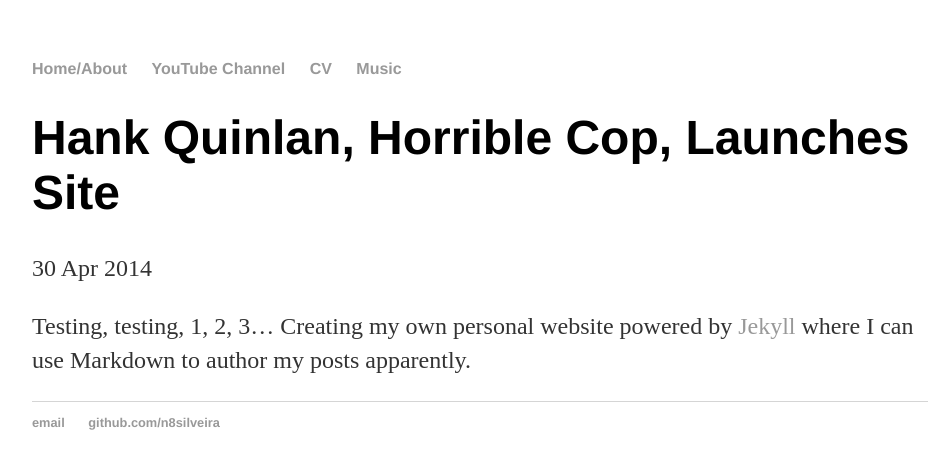
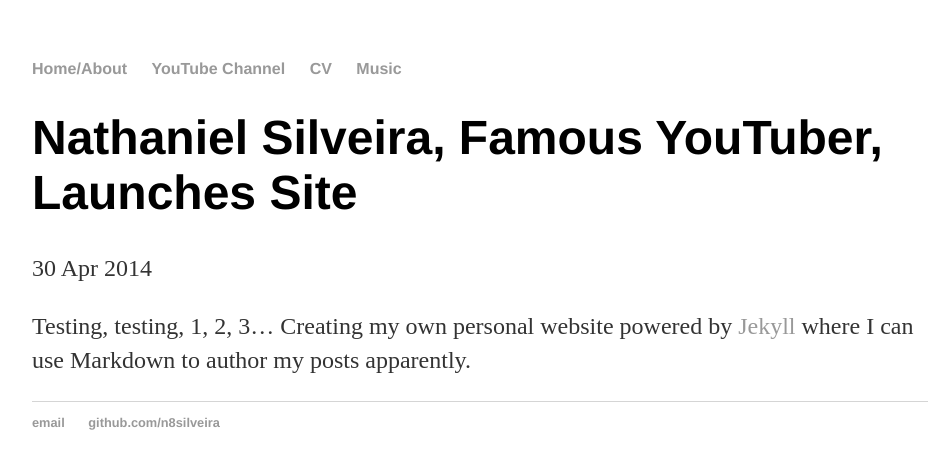
Before and after one commit to n8silveira/n8silveira.github.io, a Jekyll site: the page built from _posts/2024-07-29-nathaniel-silveira-site-launched.md, in a window 1280 px wide. Shown: the top 469 px of the page, without its empty margins (160-1105 px from the left). Built offline with Jekyll 4.4.1, drawn with Linux system fonts in a browser that asks for light colours.

Commit message:
Update 2024-07-29-nathaniel-silveira-site-launched.md

```diff
--- a/_posts/2024-07-29-nathaniel-silveira-site-launched.md
+++ b/_posts/2024-07-29-nathaniel-silveira-site-launched.md
@@ -1,6 +1,6 @@
 ---
 layout: post
-title: "Hank Quinlan, Horrible Cop, Launches Site"
+title: "Nathaniel Silveira, Famous YouTuber, Launches Site"
 date: 2014-04-30
 ---
 
```
